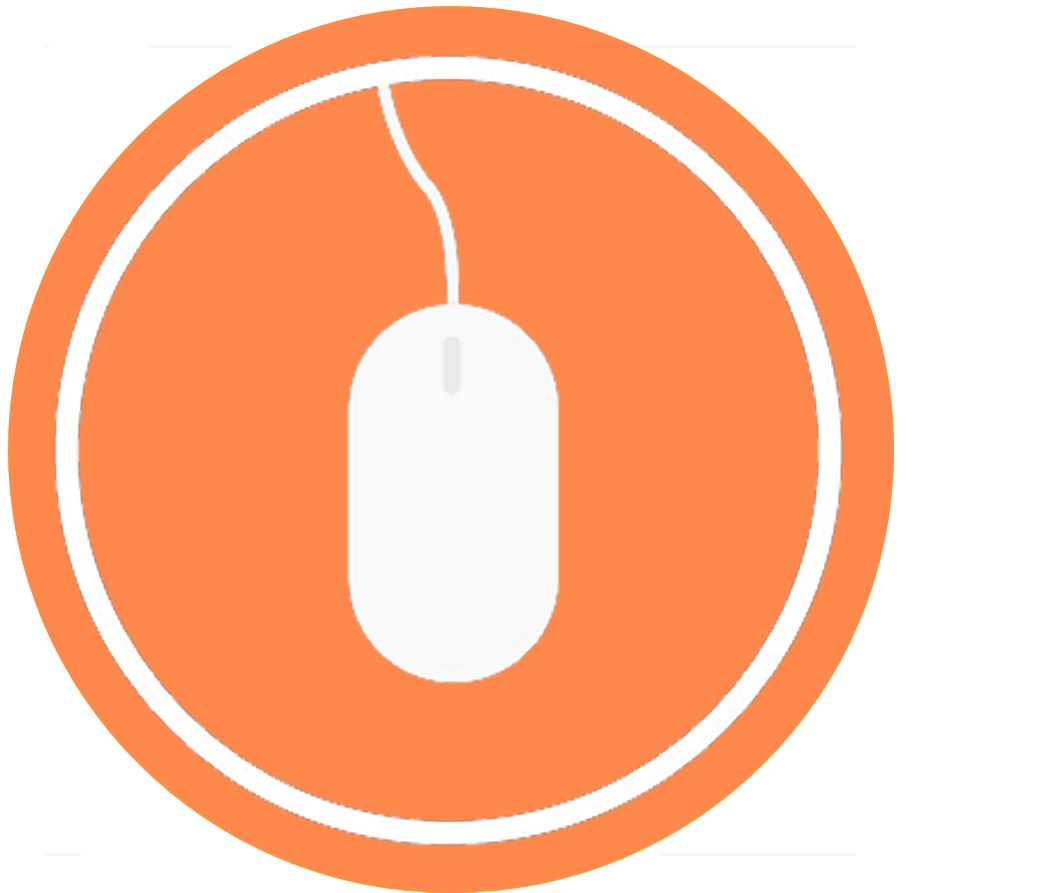
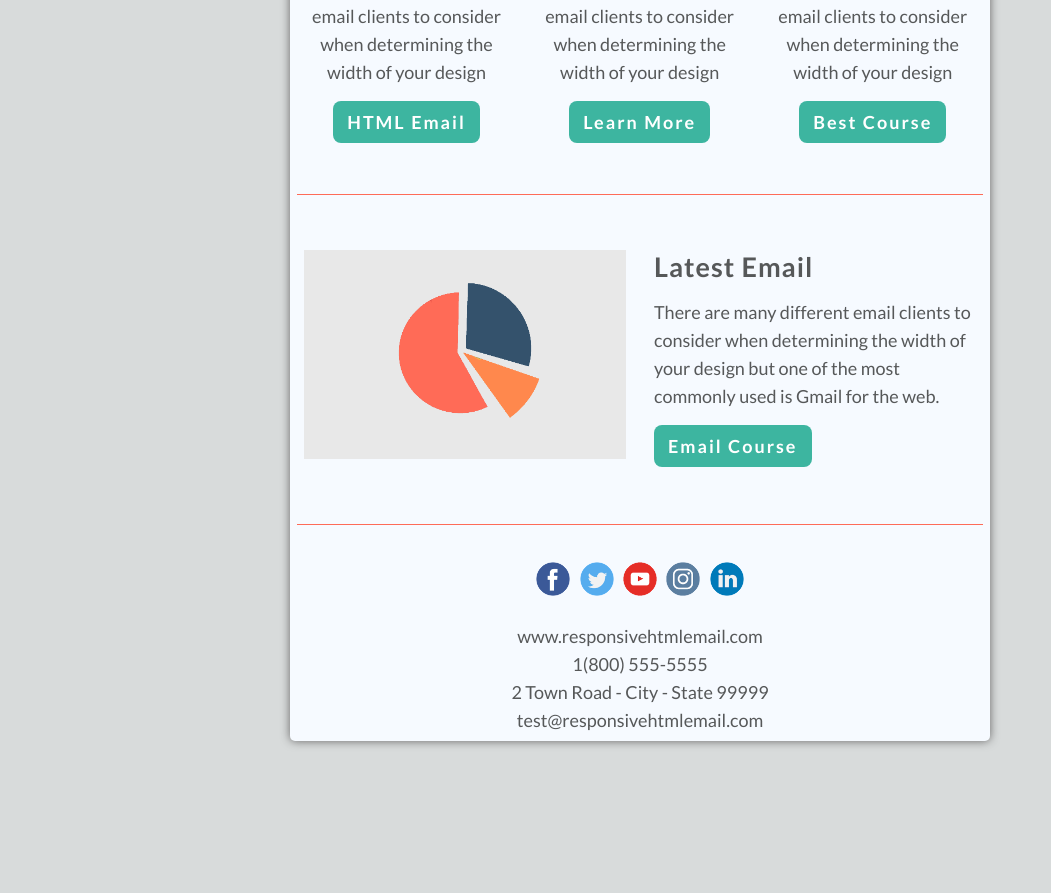
Before and after one commit to StraetenMax/18HtmlEmail, a plain HTML site: page index.html in a window 1280 px wide. Shown: the part 642-1535 px from the top of the page, without its empty margins (0-1051 px from the left). After the commit the page ends 1408 px from the top, so only its background shows below. Drawn offline with Linux system fonts and the light colour scheme.

Commit message:
mise en place du css

```diff
--- a/index.html
+++ b/index.html
@@ -5,6 +5,99 @@
     <meta http-equiv="X-UA-Compatible" content="IE=edge">
     <meta name="viewport" content="width=device-width, initial-scale=1.0">
     <title>HTML Email Template</title>
+    <style>
+        @import url('https://fonts.googleapis.com/css2?family=Lato:ital,wght@0,100;0,300;0,400;0,700;0,900;1,100;1,300;1,400;1,700;1,900&display=swap');
+        *{
+            margin: 0;
+            border: 0;
+            padding: 0;
+        }
+        body{
+            font-family:'Lato', sans-serif;
+            background-color: #d8dbdb;
+            font-size: 18px;
+            max-width:700px;
+            margin:0 auto;
+            padding: 2%;
+            color: #565859;
+        }
+        .wrapper{
+            background-color: #f6faff;
+            border-top: 10px solid #3db5a0;
+            box-shadow: 0 0 10px #666666;
+            border-radius: 5px;
+        }
+        img{
+            max-width: 100%;
+        }
+        .logo{
+            width: 100%;
+            padding: 1% 0px;
+            text-align: center;
+        }
+        .logo img{
+            max-width: 250px;
+        }
+        h2{
+            letter-spacing: 1px;
+            padding-bottom: 15px;
+        }
+        p{
+            line-height: 28px;
+            padding-bottom: 25px;
+        }
+        .btn{
+            background: #3db5a0;
+            color: #ffffff;
+            text-decoration: none;
+            font-weight: 700;
+            padding:10px 14px;
+            border-radius: 8px;
+            letter-spacing: 2px;
+        }
+        .line{
+            clear: both;
+            height: 1px;
+            background-color: #fe6b58;
+            margin: 15px auto 10px;
+            width: 98%;
+        }
+        .three-col{
+            margin:10px 0 26px;
+            float:left;
+            width: 29.3%;
+            padding: 5% 2%;
+            text-align: center;
+        }
+        .three-col img{
+            border-radius: 50%;
+            max-width: 135px;
+            padding: 2%;
+        }
+        .two-col{
+            margin: 10px 0 26px;
+            float: left;
+            width: 46%;
+            padding: 5% 2%;
+        }
+        .social{
+            width: 96%;
+            text-align: center;
+            list-style-type: none;
+            padding: 2%;
+            margin: 20px 0 5px;
+        }
+        .social li{
+            display: inline;
+        }
+        .social img{
+            max-width: 40px;
+        }
+        .contact{
+            text-align: center;
+            padding-bottom: 1%;
+        }
+    </style>
 </head>
 <body>
     <div class="wrapper">
@@ -57,10 +150,10 @@
             <li><a href="#" target="_blank"><img src="img/instagram.png" alt=""></a></li>
             <li><a href="#" target="_blank"><img src="img/linkedin.png" alt=""></a></li>
         </ul>
-        <p>
+        <p class="contact">
             www.responsivehtmlemail.com<br>
-            1(800) 555-5555
-            2 Town Road - City - State 99999
+            1(800) 555-5555<br>
+            2 Town Road - City - State 99999<br>
             test@responsivehtmlemail.com
         </p>
     </div>
```
